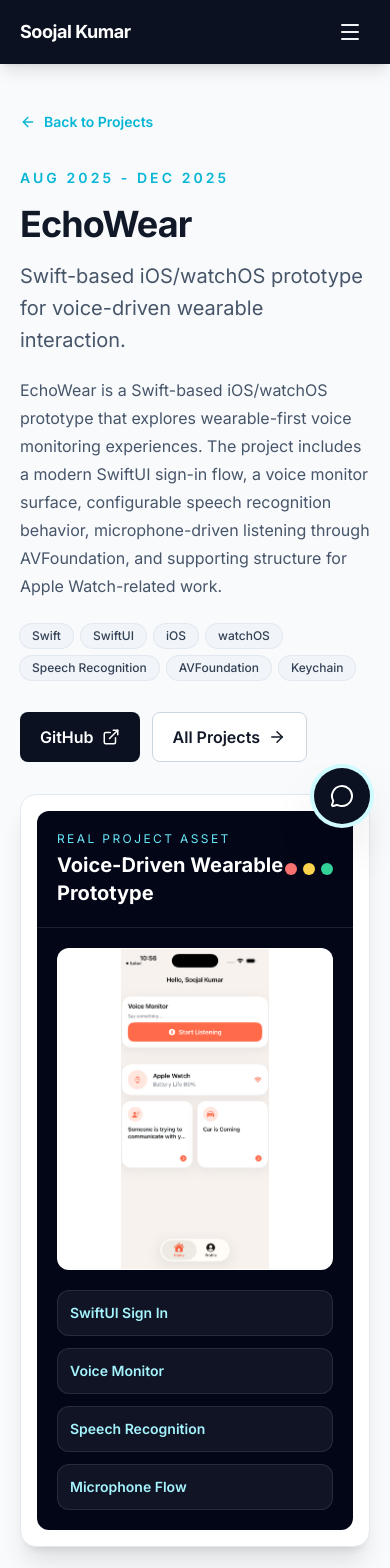
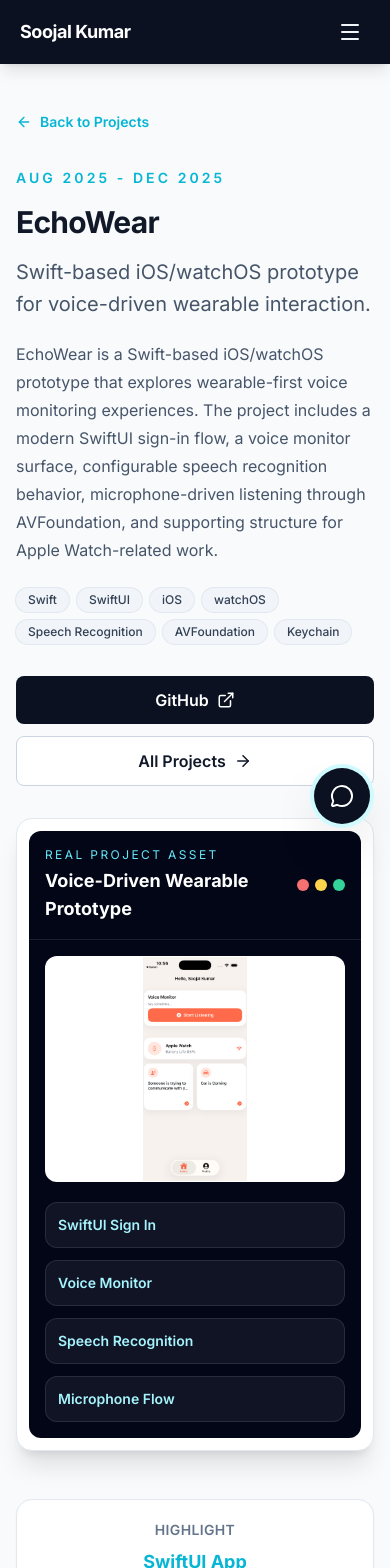
Before and after one commit to SoojalKumar/soojalkumar.com, a Next.js app: page /projects/echowear in a window 390 px wide. Shown: the top 1568 px of the page. Built offline with nearby package versions, Linux system fonts and the light colour scheme.

Commit message:
Fix mobile project layouts

```diff
--- a/app/globals.css
+++ b/app/globals.css
@@ -12,12 +12,17 @@
 }
 
 html {
+  max-width: 100%;
+  overflow-x: hidden;
   scroll-behavior: smooth;
 }
 
 body {
   margin: 0;
+  width: 100%;
+  max-width: 100%;
   min-width: 320px;
+  overflow-x: hidden;
   background: #f8fafc;
 }
 
--- a/components/MotionSection.tsx
+++ b/components/MotionSection.tsx
@@ -13,7 +13,7 @@ const MotionSection = ({ children, className = "" }: MotionSectionProps) => {
       className={className}
       initial={{ opacity: 0, y: 18 }}
       whileInView={{ opacity: 1, y: 0 }}
-      viewport={{ once: true, amount: 0.2 }}
+      viewport={{ once: true, amount: 0.05 }}
       transition={{ duration: 0.45, ease: "easeOut" }}
     >
       {children}
--- a/components/ProjectDetail.tsx
+++ b/components/ProjectDetail.tsx
@@ -32,7 +32,7 @@ const ProjectDetail = ({ slug }: ProjectDetailProps) => {
 
   if (!project) {
     return (
-      <main className="mx-auto max-w-5xl px-5 py-28">
+      <main className="mx-auto max-w-5xl px-4 pb-36 pt-28 sm:px-5">
         <h1 className="text-3xl font-bold text-ink">Project not found</h1>
         <Link href="/projects" className="mt-6 inline-flex text-accent">
           Back to Projects
@@ -42,16 +42,16 @@ const ProjectDetail = ({ slug }: ProjectDetailProps) => {
   }
 
   return (
-    <main className="bg-slate-50">
-      <div className="mx-auto max-w-6xl px-5 py-28">
+    <main className="w-full overflow-x-hidden bg-slate-50">
+      <div className="mx-auto w-full max-w-6xl overflow-x-hidden px-4 pb-36 pt-28 sm:px-5">
         <Link href="/projects" className="inline-flex items-center gap-2 text-sm font-semibold text-accent">
           <ArrowLeft size={16} /> Back to Projects
         </Link>
 
-        <section className="mt-8 grid gap-8 lg:grid-cols-[1.05fr_0.95fr] lg:items-center">
-          <div>
+        <section className="mt-8 grid min-w-0 gap-8 lg:grid-cols-[minmax(0,1.05fr)_minmax(0,0.95fr)] lg:items-center">
+          <div className="min-w-0">
             <p className="text-sm font-semibold uppercase tracking-[0.22em] text-accent">{project.date}</p>
-            <h1 className="mt-4 text-4xl font-bold tracking-tight text-ink md:text-5xl">{project.title}</h1>
+            <h1 className="mt-4 break-words text-3xl font-bold tracking-tight text-ink sm:text-4xl md:text-5xl">{project.title}</h1>
             <p className="mt-4 text-xl leading-8 text-slate-600">{project.subtitle}</p>
             <p className="mt-5 max-w-3xl leading-7 text-slate-600">{project.summary}</p>
 
@@ -61,20 +61,20 @@ const ProjectDetail = ({ slug }: ProjectDetailProps) => {
               ))}
             </div>
 
-            <div className="mt-8 flex flex-wrap gap-3">
+            <div className="mt-8 flex flex-col gap-3 sm:flex-row sm:flex-wrap">
               {project.github && (
                 <a
                   href={project.github}
                   target="_blank"
                   rel="noreferrer"
-                  className="inline-flex items-center gap-2 rounded-lg bg-navy px-5 py-3 font-semibold text-white transition hover:bg-slate-800"
+                  className="inline-flex items-center justify-center gap-2 rounded-lg bg-navy px-5 py-3 font-semibold text-white transition hover:bg-slate-800"
                 >
                   GitHub <ExternalLink size={18} />
                 </a>
               )}
               <Link
                 href="/projects"
-                className="inline-flex items-center gap-2 rounded-lg border border-slate-300 bg-white px-5 py-3 font-semibold text-ink transition hover:border-accent"
+                className="inline-flex items-center justify-center gap-2 rounded-lg border border-slate-300 bg-white px-5 py-3 font-semibold text-ink transition hover:border-accent"
               >
                 All Projects <ArrowRight size={18} />
               </Link>
@@ -132,18 +132,18 @@ const ProjectDetail = ({ slug }: ProjectDetailProps) => {
           </div>
         </section>
 
-        <div className="mt-12 flex flex-wrap justify-center gap-3">
+        <div className="mt-12 flex flex-col justify-center gap-3 sm:flex-row sm:flex-wrap">
           {project.github && (
             <a
               href={project.github}
               target="_blank"
               rel="noreferrer"
-              className="inline-flex items-center gap-2 rounded-lg bg-accent px-5 py-3 font-semibold text-white transition hover:bg-sky-500"
+              className="inline-flex items-center justify-center gap-2 rounded-lg bg-accent px-5 py-3 font-semibold text-white transition hover:bg-sky-500"
             >
               GitHub Link <ExternalLink size={18} />
             </a>
           )}
-          <Link href="/projects" className="rounded-lg bg-navy px-5 py-3 font-semibold text-white transition hover:bg-slate-800">
+          <Link href="/projects" className="rounded-lg bg-navy px-5 py-3 text-center font-semibold text-white transition hover:bg-slate-800">
             Back to All Projects
           </Link>
         </div>
@@ -163,28 +163,28 @@ const HeroVisual = ({ project }: { project: Project }) => {
   const primaryVisual = project.visuals.find((visual) => visual.image);
 
   return (
-    <div className="rounded-2xl border border-slate-200 bg-white p-4 shadow-xl">
+    <div className="min-w-0 rounded-2xl border border-slate-200 bg-white p-3 shadow-xl sm:p-4">
       <div className="overflow-hidden rounded-xl bg-slate-950 text-white">
-        <div className="flex items-center justify-between border-b border-white/10 p-5">
-          <div>
+        <div className="flex items-center justify-between gap-4 border-b border-white/10 p-4 sm:p-5">
+          <div className="min-w-0">
             <p className="text-xs uppercase tracking-[0.2em] text-cyan-300">
               {primaryVisual?.source ?? "Project Visual"}
             </p>
-            <h2 className="mt-1 text-xl font-bold">{project.heroVisual.title}</h2>
+            <h2 className="mt-1 break-words text-lg font-bold sm:text-xl">{project.heroVisual.title}</h2>
           </div>
-          <div className="flex gap-1.5">
+          <div className="flex shrink-0 gap-1.5">
             <span className="h-3 w-3 rounded-full bg-red-400" />
             <span className="h-3 w-3 rounded-full bg-amber-300" />
             <span className="h-3 w-3 rounded-full bg-emerald-400" />
           </div>
         </div>
-        <div className="p-5">
+        <div className="p-4 sm:p-5">
           {primaryVisual?.image ? (
             <div className="overflow-hidden rounded-xl border border-white/10 bg-white">
               <img
                 src={primaryVisual.image}
                 alt={primaryVisual.alt ?? project.heroVisual.title}
-                className="h-80 w-full bg-white object-contain"
+                className="h-56 w-full bg-white object-contain sm:h-80"
               />
             </div>
           ) : (
@@ -204,10 +204,10 @@ const HeroVisual = ({ project }: { project: Project }) => {
               ))}
             </div>
           )}
-          <div className="mt-5 grid gap-3 sm:grid-cols-2">
+          <div className="mt-5 grid min-w-0 gap-3 sm:grid-cols-2">
             {project.heroVisual.items.slice(0, 4).map((item) => (
-              <div key={item} className="rounded-xl border border-white/10 bg-white/[0.06] p-3">
-                <p className="text-sm font-semibold text-cyan-200">{item}</p>
+              <div key={item} className="min-w-0 rounded-xl border border-white/10 bg-white/[0.06] p-3">
+                <p className="break-words text-sm font-semibold text-cyan-200">{item}</p>
               </div>
             ))}
           </div>
@@ -218,11 +218,11 @@ const HeroVisual = ({ project }: { project: Project }) => {
 };
 
 const MetricGrid = ({ metrics }: { metrics: string[] }) => (
-  <section className="mt-12 grid gap-4 sm:grid-cols-2 lg:grid-cols-4">
+  <section className="mt-12 grid min-w-0 grid-cols-1 gap-4 sm:grid-cols-2 lg:grid-cols-4">
     {metrics.map((metric) => (
-      <div key={metric} className="rounded-2xl border border-slate-200 bg-white p-5 text-center shadow-sm">
+      <div key={metric} className="min-w-0 rounded-2xl border border-slate-200 bg-white p-5 text-center shadow-sm">
         <p className="text-sm font-semibold uppercase tracking-wide text-slate-500">Highlight</p>
-        <p className="mt-2 text-lg font-bold text-accent">{metric}</p>
+        <p className="mt-2 break-words text-lg font-bold text-accent">{metric}</p>
       </div>
     ))}
   </section>
@@ -231,13 +231,13 @@ const MetricGrid = ({ metrics }: { metrics: string[] }) => (
 const FeatureGrid = ({ title, items }: { title: string; items: string[] }) => (
   <section className="mt-12">
     <SectionHeading title={title} />
-    <div className="mt-5 grid gap-4 md:grid-cols-3">
+    <div className="mt-5 grid min-w-0 grid-cols-1 gap-4 md:grid-cols-3">
       {items.map((item) => (
-        <div key={item} className="rounded-2xl border border-slate-200 bg-white p-5 shadow-sm transition hover:shadow-md">
+        <div key={item} className="min-w-0 rounded-2xl border border-slate-200 bg-white p-5 shadow-sm transition hover:shadow-md">
           <div className="flex h-10 w-10 items-center justify-center rounded-xl bg-cyan-50 text-accent">
             <Layers3 size={20} />
           </div>
-          <h3 className="mt-4 font-bold text-ink">{item}</h3>
+          <h3 className="mt-4 break-words font-bold text-ink">{item}</h3>
         </div>
       ))}
     </div>
@@ -258,18 +258,18 @@ const DiagramSection = ({
   <section className="mt-12">
     <SectionHeading title={title} description={description} />
     <div className="mt-5 rounded-2xl border border-slate-200 bg-white p-5 shadow-sm">
-      <div className="grid gap-3 md:grid-cols-3 lg:grid-cols-5">
+      <div className="grid min-w-0 grid-cols-1 gap-3 md:grid-cols-3 lg:grid-cols-5">
         {items.map((item, index) => (
           <div key={item} className="relative">
             <div
-              className={`min-h-28 rounded-2xl border p-4 ${
+              className={`min-h-28 min-w-0 rounded-2xl border p-4 ${
                 variant === "architecture"
                   ? "border-sky-200 bg-sky-50"
                   : "border-slate-200 bg-slate-50"
               }`}
             >
               <p className="text-xs font-semibold uppercase tracking-wide text-slate-500">Step {index + 1}</p>
-              <p className="mt-2 font-bold leading-6 text-ink">{item}</p>
+              <p className="mt-2 break-words font-bold leading-6 text-ink">{item}</p>
             </div>
             {index < items.length - 1 && (
               <div className="hidden lg:absolute lg:-right-4 lg:top-1/2 lg:block lg:-translate-y-1/2">
@@ -286,9 +286,9 @@ const DiagramSection = ({
 const TechnicalImplementation = ({ project }: { project: Project }) => (
   <section className="mt-12">
     <SectionHeading title="Technical Implementation" />
-    <div className="mt-5 grid gap-4 md:grid-cols-2 lg:grid-cols-3">
+    <div className="mt-5 grid min-w-0 grid-cols-1 gap-4 md:grid-cols-2 lg:grid-cols-3">
       {project.technicalGroups.map((group) => (
-        <div key={group.title} className="rounded-2xl border border-slate-200 bg-white p-5 shadow-sm">
+        <div key={group.title} className="min-w-0 rounded-2xl border border-slate-200 bg-white p-5 shadow-sm">
           <div className="flex items-center gap-3">
             <div className="flex h-9 w-9 items-center justify-center rounded-lg bg-slate-900 text-cyan-300">
               <Code2 size={18} />
@@ -297,9 +297,9 @@ const TechnicalImplementation = ({ project }: { project: Project }) => (
           </div>
           <ul className="mt-4 space-y-2">
             {group.items.map((item) => (
-              <li key={item} className="flex gap-2 text-sm leading-6 text-slate-600">
-                <span className="mt-2 h-1.5 w-1.5 rounded-full bg-accent" />
-                <span>{item}</span>
+              <li key={item} className="flex min-w-0 gap-2 text-sm leading-6 text-slate-600">
+                <span className="mt-2 h-1.5 w-1.5 shrink-0 rounded-full bg-accent" />
+                <span className="min-w-0 break-words">{item}</span>
               </li>
             ))}
           </ul>
@@ -315,7 +315,7 @@ const VisualShowcase = ({ project }: { project: Project }) => (
       title="Screenshots & Visuals"
       description="Real project screenshots and outputs appear first. Where a project has no existing screenshots, the visuals are grounded diagrams or output previews based on the actual project structure."
     />
-    <div className="mt-5 grid gap-5 md:grid-cols-2">
+    <div className="mt-5 grid min-w-0 grid-cols-1 gap-5 md:grid-cols-2">
       {project.visuals.map((visual) => (
         <VisualCard key={visual.title} visual={visual} />
       ))}
@@ -327,17 +327,17 @@ const VisualCard = ({ visual }: { visual: ProjectVisual }) => {
   const Icon = visualIcons[visual.variant];
 
   return (
-    <figure className="overflow-hidden rounded-2xl border border-slate-200 bg-white shadow-sm transition hover:-translate-y-1 hover:shadow-soft">
+    <figure className="min-w-0 overflow-hidden rounded-2xl border border-slate-200 bg-white shadow-sm transition hover:-translate-y-1 hover:shadow-soft">
       <div className="relative bg-slate-950">
         {visual.image ? (
           <img
             src={visual.image}
             alt={visual.alt ?? visual.title}
-            className="h-72 w-full bg-white object-contain"
+            className="h-56 w-full bg-white object-contain sm:h-72"
             loading="lazy"
           />
         ) : (
-          <div className="flex min-h-72 items-center justify-center p-5 text-center text-white">
+          <div className="flex min-h-56 items-center justify-center p-5 text-center text-white sm:min-h-72">
             <div>
               <Icon className="mx-auto text-cyan-300" size={30} />
               <p className="mt-3 text-lg font-bold">{visual.title}</p>
@@ -347,7 +347,7 @@ const VisualCard = ({ visual }: { visual: ProjectVisual }) => {
             </div>
           </div>
         )}
-        <div className="absolute left-4 top-4 flex flex-wrap gap-2">
+        <div className="absolute left-3 right-3 top-3 flex flex-wrap gap-2 sm:left-4 sm:right-auto sm:top-4">
           <span className="rounded-full bg-slate-950/85 px-3 py-1 text-xs font-bold uppercase tracking-wide text-cyan-200 ring-1 ring-white/10">
             {visual.label ?? "Visual"}
           </span>
@@ -359,8 +359,8 @@ const VisualCard = ({ visual }: { visual: ProjectVisual }) => {
         </div>
       </div>
       <figcaption className="p-5">
-        <h3 className="font-bold text-ink">{visual.title}</h3>
-        <p className="mt-2 leading-7 text-slate-600">{visual.description}</p>
+        <h3 className="break-words font-bold text-ink">{visual.title}</h3>
+        <p className="mt-2 break-words leading-7 text-slate-600">{visual.description}</p>
       </figcaption>
     </figure>
   );
@@ -372,7 +372,7 @@ const PreviewBlock = ({ project }: { project: Project }) => {
   return (
     <section className="mt-12">
       <SectionHeading title={project.preview.title} />
-      <pre className="mt-5 overflow-x-auto rounded-2xl border border-slate-800 bg-slate-950 p-6 text-sm leading-7 text-cyan-100 shadow-lg">
+      <pre className="mt-5 max-w-full overflow-x-auto rounded-2xl border border-slate-800 bg-slate-950 p-4 text-sm leading-7 text-cyan-100 shadow-lg sm:p-6">
         <code>{project.preview.content}</code>
       </pre>
     </section>
@@ -382,16 +382,16 @@ const PreviewBlock = ({ project }: { project: Project }) => {
 const Challenges = ({ project }: { project: Project }) => (
   <section className="mt-12">
     <SectionHeading title="Challenges & Solutions" />
-    <div className="mt-5 overflow-hidden rounded-2xl border border-slate-200 bg-white shadow-sm">
+    <div className="mt-5 min-w-0 overflow-hidden rounded-2xl border border-slate-200 bg-white shadow-sm">
       {project.challenges.map((item, index) => (
-        <div key={item.challenge} className={`grid gap-0 md:grid-cols-2 ${index > 0 ? "border-t border-slate-200" : ""}`}>
+        <div key={item.challenge} className={`grid min-w-0 grid-cols-1 gap-0 md:grid-cols-2 ${index > 0 ? "border-t border-slate-200" : ""}`}>
           <div className="bg-slate-50 p-5">
             <p className="text-sm font-semibold uppercase tracking-wide text-slate-500">Challenge</p>
-            <p className="mt-2 leading-7 text-slate-700">{item.challenge}</p>
+            <p className="mt-2 break-words leading-7 text-slate-700">{item.challenge}</p>
           </div>
           <div className="p-5">
             <p className="text-sm font-semibold uppercase tracking-wide text-accent">Solution</p>
-            <p className="mt-2 leading-7 text-slate-700">{item.solution}</p>
+            <p className="mt-2 break-words leading-7 text-slate-700">{item.solution}</p>
           </div>
         </div>
       ))}
--- a/components/Tag.tsx
+++ b/components/Tag.tsx
@@ -4,7 +4,7 @@ type TagProps = {
 
 const Tag = ({ children }: TagProps) => {
   return (
-    <span className="rounded-full bg-slate-100 px-3 py-1 text-xs font-medium text-slate-700 ring-1 ring-slate-200">
+    <span className="max-w-full break-words rounded-full bg-slate-100 px-3 py-1 text-xs font-medium text-slate-700 ring-1 ring-slate-200">
       {children}
     </span>
   );
```
Also changed, not shown: app/layout.tsx (+6 -1 lines), app/projects/page.tsx (+3 -4 lines), components/ProjectCard.tsx (+14 -8 lines).
